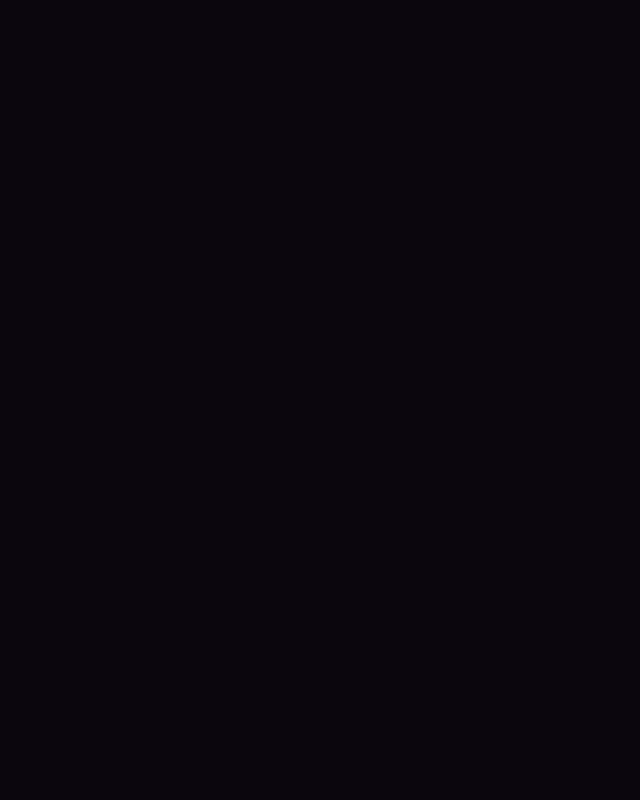
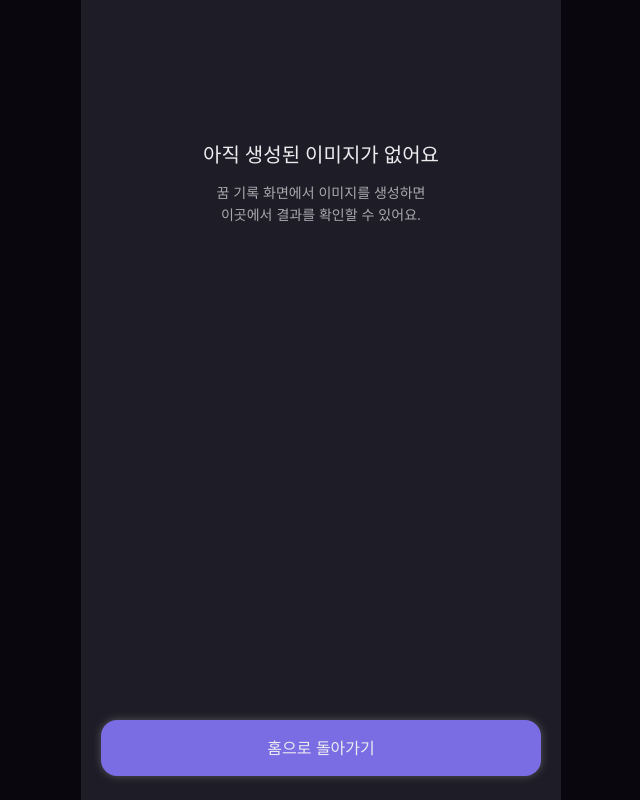
Before and after one commit to mongle-web/mongle-web, a React (Vite) app in the folder mongle-web/: page /dreams/image-result in a window 1280 px wide. Before the commit this address had no page. Shown: the whole page, without its empty margins (319-959 px from the left). Built offline with nearby package versions, Linux system fonts and the light colour scheme.

Commit message:
[Feat] : 꿈 이미지 생성 결과 UI 구현

```diff
--- /dev/null
+++ b/mongle-web/src/features/dream-record/pages/DreamImageResultPage.tsx
@@ -0,0 +1,111 @@
+
+import { useState } from 'react';
+import { useLocation, useNavigate } from 'react-router-dom';
+
+interface DreamImageResultState {
+  imageUrl: string;
+  saved?: boolean;
+}
+
+function isImageResultState(value: unknown): value is DreamImageResultState {
+  if (!value || typeof value !== 'object' || !('imageUrl' in value)) {
+    return false;
+  }
+
+  const imageUrl = value.imageUrl;
+
+  return (
+    typeof imageUrl === 'string' &&
+    /^(https?:\/\/|blob:)/.test(imageUrl)
+  );
+}
+
+function DreamImageResultPage() {
+  const navigate = useNavigate();
+  const location = useLocation();
+
+  const result = isImageResultState(location.state)
+    ? location.state
+    : null;
+
+  const [imageStatus, setImageStatus] = useState<
+    'loading' | 'success' | 'error'
+  >('loading');
+
+  return (
+    <div className="flex min-h-dvh flex-col bg-b-900 text-b-200">
+      <main className="flex flex-1 flex-col items-center px-5 pt-[140px]">
+        {result ? (
+          <>
+            <div className="text-center">
+              <h1 className="text-[20px] leading-[1.4] font-semibold">
+                꿈 이미지가 완성되었어요
+              </h1>
+
+              <p className="mt-3 text-[16px] leading-[1.5] text-b-400">
+                {result.saved
+                  ? '보관함에 소중히 담아두었어요.'
+                  : '생성된 꿈 이미지를 확인해 보세요.'}
+              </p>
+            </div>
+
+            <div className="relative mt-[60px] w-full overflow-hidden rounded-[16px] bg-n-900">
+              {imageStatus === 'loading' && (
+                <div
+                  role="status"
+                  className="absolute inset-0 flex items-center justify-center text-[14px] text-b-400"
+                >
+                  이미지를 불러오고 있어요...
+                </div>
+              )}
+
+              {imageStatus === 'error' && (
+                <div
+                  role="alert"
+                  className="absolute inset-0 flex items-center justify-center text-[14px] text-b-400"
+                >
+                  이미지를 불러오지 못했습니다.
+                </div>
+              )}
+
+              <img
+                src={result.imageUrl}
+                alt="AI가 생성한 꿈 이미지"
+                onLoad={() => setImageStatus('success')}
+                onError={() => setImageStatus('error')}
+                className={[
+                  'aspect-[353/200] w-full object-cover',
+                  imageStatus === 'success' ? 'opacity-100' : 'opacity-0',
+                ].join(' ')}
+              />
+            </div>
+          </>
+        ) : (
+          <div className="text-center">
+            <h1 className="text-[20px] font-semibold">
+              아직 생성된 이미지가 없어요
+            </h1>
+
+            <p className="mt-3 text-[14px] leading-[1.6] text-b-400">
+              꿈 기록 화면에서 이미지를 생성하면
+              <br />
+              이곳에서 결과를 확인할 수 있어요.
+            </p>
+          </div>
+        )}
+      </main>
+
+      <footer className="px-5 pt-4 pb-[max(24px,env(safe-area-inset-bottom))]">
+        <button
+          type="button"
+          onClick={() => navigate('/')}
+          className="flex h-14 w-full items-center justify-center rounded-[16px] border-2 border-white/30 bg-p-500 text-[16px] font-semibold text-b-200 shadow-[0_0_8px_rgba(255,255,255,0.25)] transition-colors active:bg-p-900"
+        >
+          홈으로 돌아가기
+        </button>
+      </footer>
+    </div>
+  );
+}
+
+export default DreamImageResultPage;
--- a/mongle-web/src/routes/AppRouter.tsx
+++ b/mongle-web/src/routes/AppRouter.tsx
@@ -2,6 +2,7 @@
 import { BrowserRouter, Route, Routes } from 'react-router-dom';
 
 import AppLayout from '@/components/layout/AppLayout';
+import DreamImageResultPage from '@/features/dream-record/pages/DreamImageResultPage';
 import DreamRecordPage from '@/features/dream-record/pages/DreamRecordPage';
 import HomePage from '@/features/home/pages/HomePage';
 
@@ -12,6 +13,7 @@ function AppRouter() {
         <Routes>
           <Route path="/" element={<HomePage />} />
           <Route path="/dreams/new" element={<DreamRecordPage />} />
+          <Route path="/dreams/image-result" element={<DreamImageResultPage />} />
         </Routes>
       </AppLayout>
     </BrowserRouter>
```
